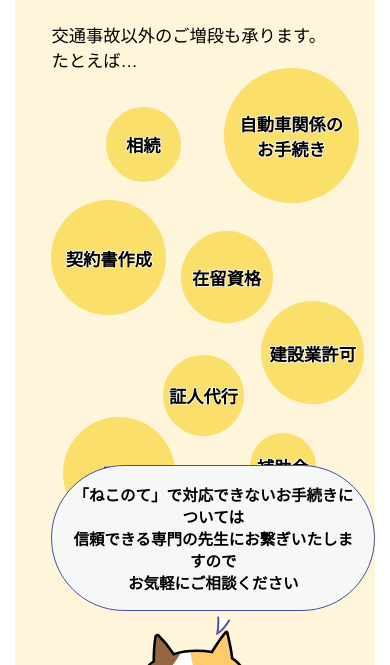
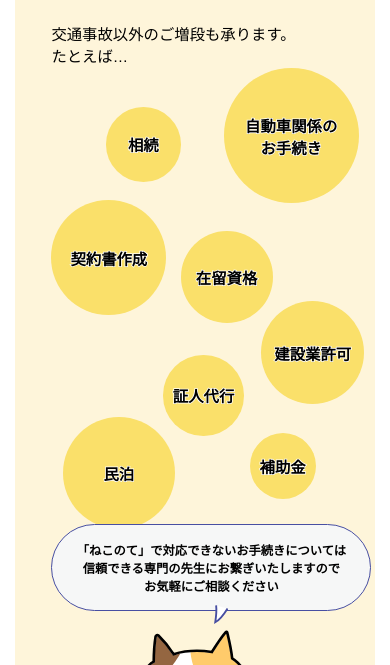
Before and after one commit to goonruntongue/other-page-sample, a plain HTML site: page site/index.html in a window 390 px wide. Shown: the part 435-1100 px from the top of the page. Drawn offline with nearby package versions, Linux system fonts and the light colour scheme.

Commit message:
modify font-size fot mobile

```diff
--- a/site/style.css
+++ b/site/style.css
@@ -227,14 +227,14 @@ body {
     .container.help-you img.tail {
         left: 50%;
         top: unset;
-        bottom: -16%;
+        bottom: -14%;
         transform: rotate(260deg);
     }
     .container.help-you h1 {
         font-size: 2em;
     }
     .container.help-you .explain * {
-        font-size: 0.9em;
+        font-size: min(0.8em, 16px);
     }
     .container.help-you .circle span:nth-of-type(1) {
         -webkit-text-stroke: 1.5px white;
```
